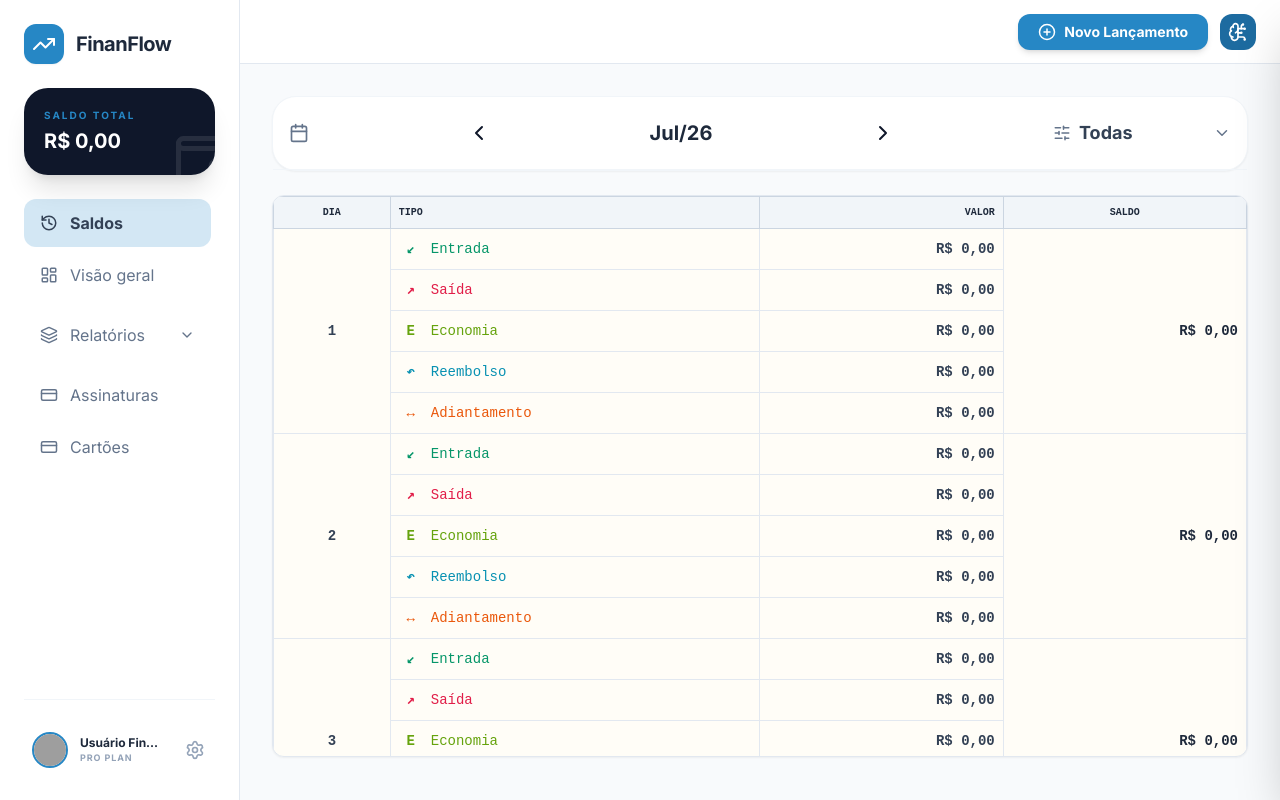
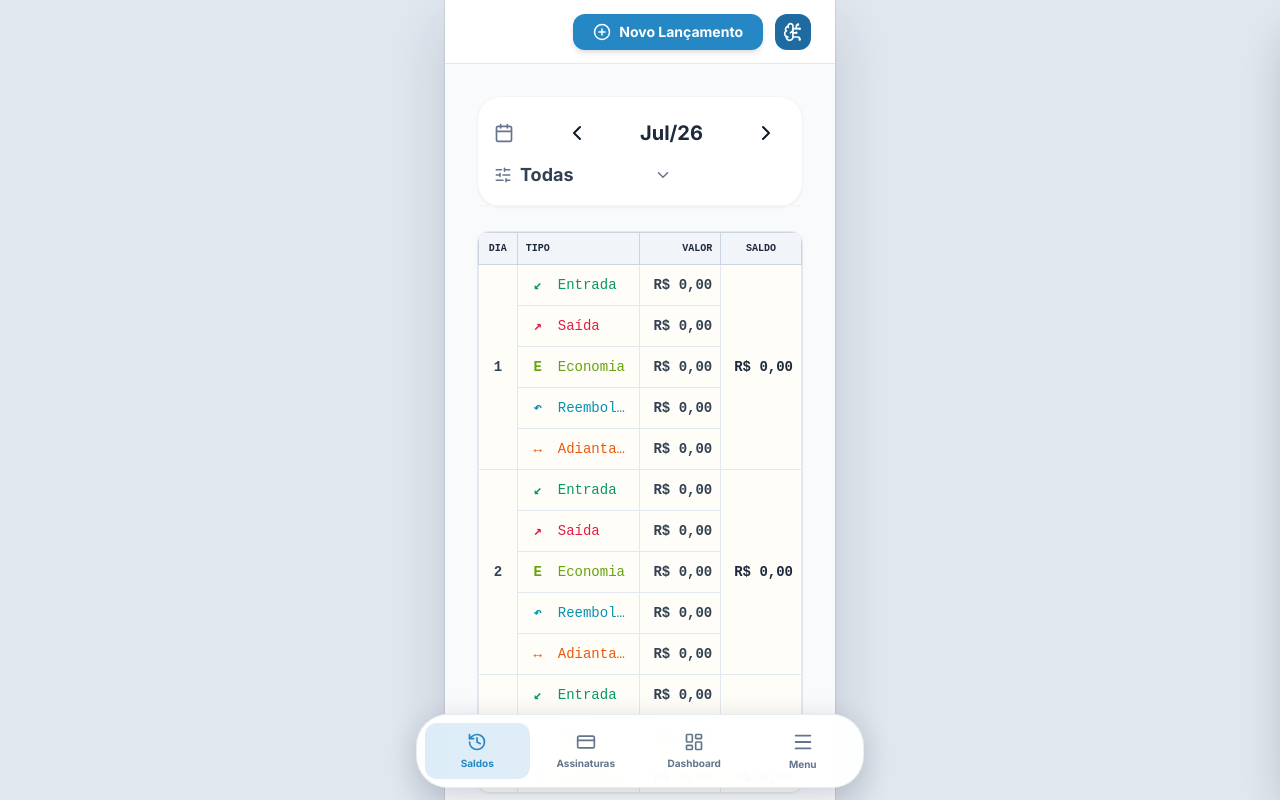
Before and after one commit to Heitor-moreira/Drachma, a React (Vite) app: page / in a window 1280 px wide. Built offline with nearby package versions, Linux system fonts and the light colour scheme; grey boxes are pictures that could not be loaded.

Commit message:
Padroniza visualização web no frame mobile

```diff
--- a/App.tsx
+++ b/App.tsx
@@ -237,7 +237,7 @@ const App: React.FC = () => {
   };
 
   return (
-    <div className="min-h-screen flex flex-col md:flex-row text-slate-900 dark:text-slate-100 overflow-hidden h-screen bg-slate-50 dark:bg-[#14171f] transition-colors duration-300 relative">
+    <div className="phone-shell min-h-screen flex flex-col md:flex-row text-slate-900 dark:text-slate-100 overflow-hidden h-screen bg-slate-50 dark:bg-[#14171f] transition-colors duration-300 relative">
       {/* Sidebar Desktop */}
       <aside className="hidden md:flex flex-col w-60 bg-white dark:bg-slate-900 border-r border-slate-200 dark:border-slate-800 p-6 shrink-0 h-full transition-colors duration-300">
         <button
--- a/index.html
+++ b/index.html
@@ -29,6 +29,36 @@
       }
       .dark body {
         background-color: #14171f;
+      }
+
+      /* Em telas grandes, mantemos a mesma área útil do iPhone 16. */
+      @media (min-width: 768px) {
+        body {
+          background: #e2e8f0;
+        }
+
+        .dark body {
+          background: #0f172a;
+        }
+
+        .phone-shell {
+          width: min(100%, 390px);
+          margin: 0 auto;
+          box-shadow: 0 0 0 1px rgba(15, 23, 42, 0.08), 0 20px 60px rgba(15, 23, 42, 0.16);
+        }
+
+        .phone-shell > aside {
+          display: none !important;
+        }
+
+        .phone-shell > main {
+          width: 100%;
+          min-width: 0;
+        }
+
+        .phone-shell > main > nav {
+          display: block !important;
+        }
       }
       .theme-bg { background-color: #2687c5; }
       .theme-text { color: #2687c5; }
```
